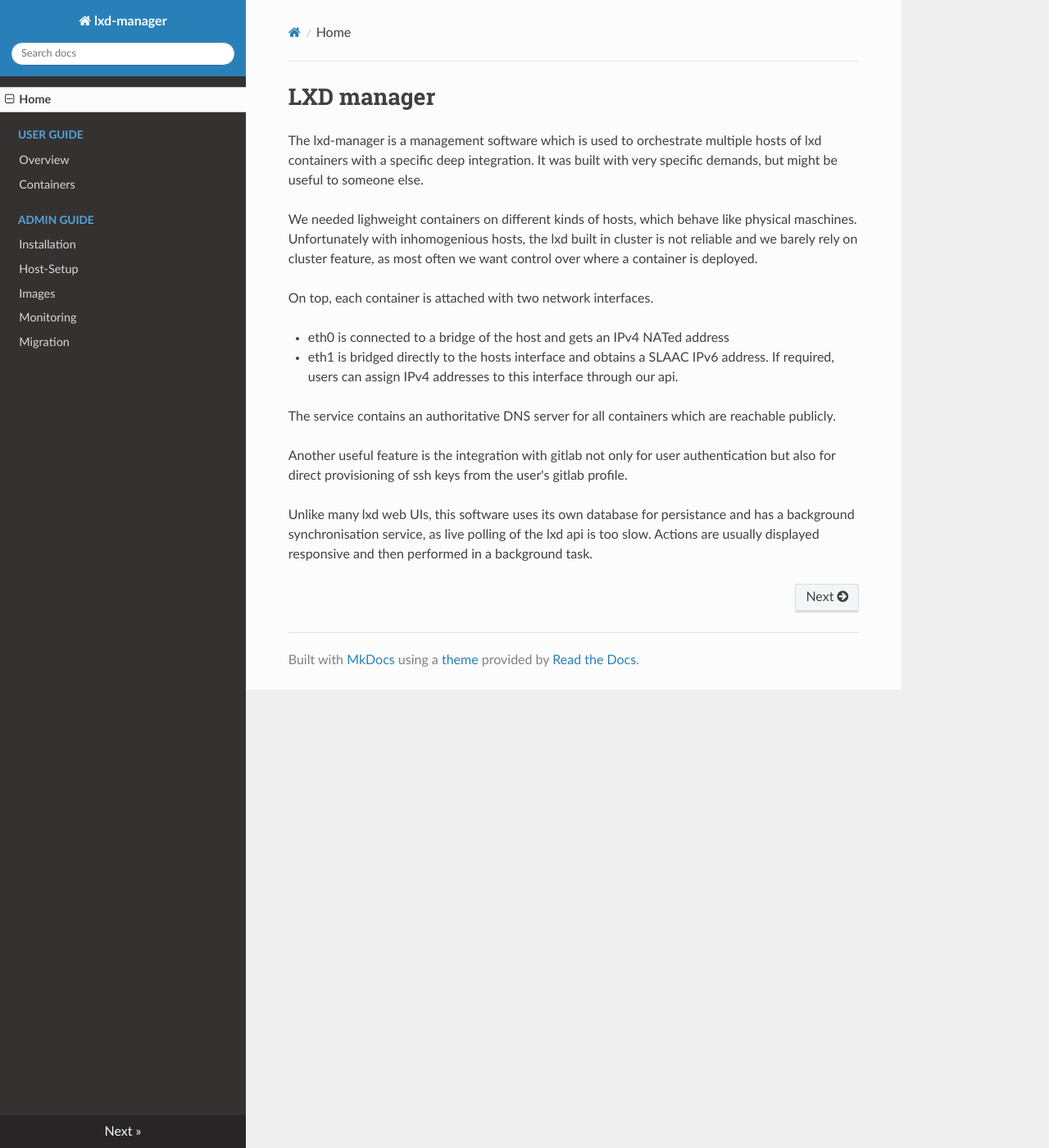
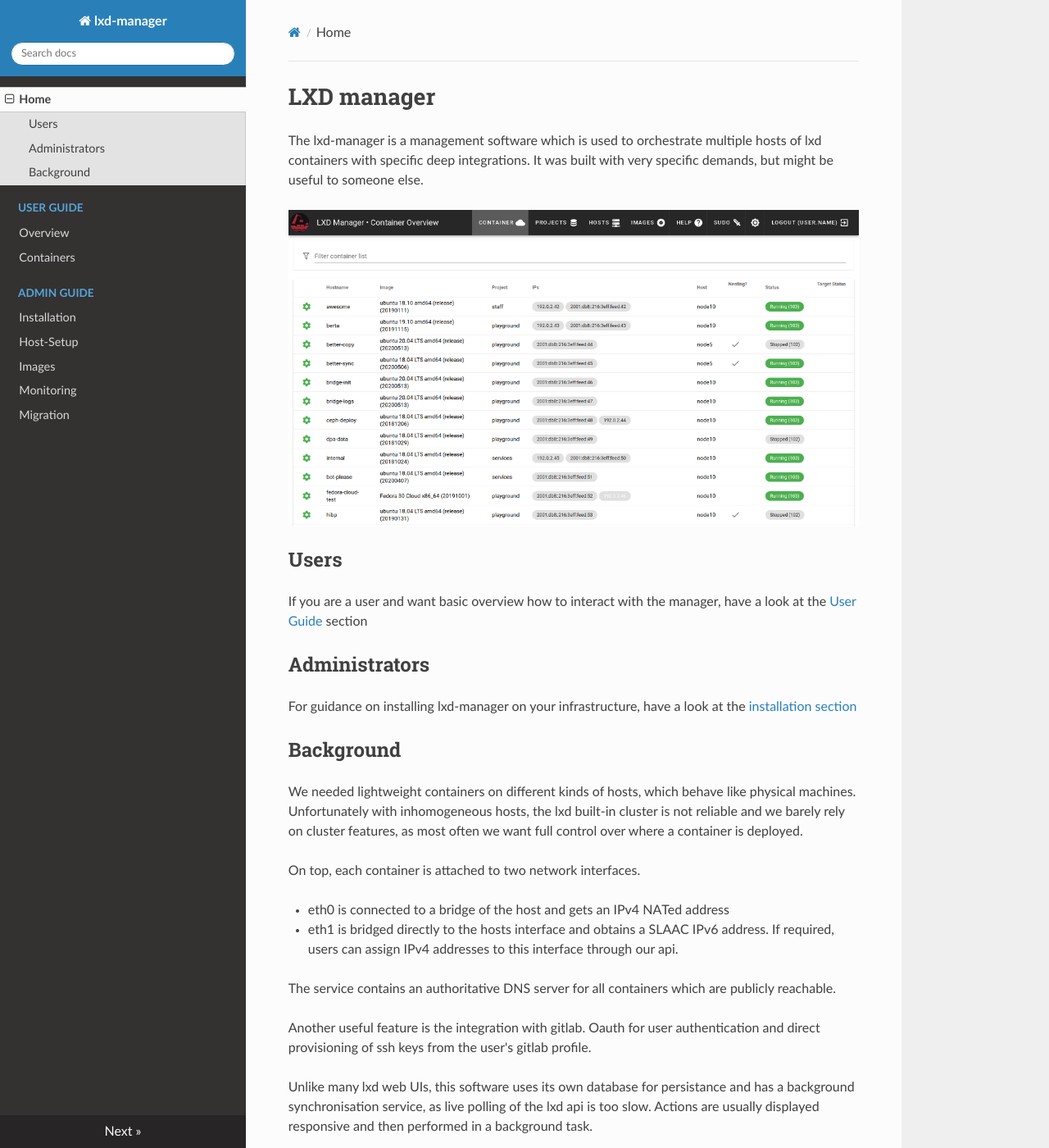
Before and after one commit to lxd-manager/deploy, an MkDocs documentation site: the page built from docs/index.md, in a window 1280 px wide and 1400 px high. Shown: the whole window at 82% size. Built offline with MkDocs 1.6.1, drawn with Linux system fonts in a browser that asks for light colours; nearby versions of some CDN libraries.

Commit message:
better docu usability

```diff
--- a/docs/index.md
+++ b/docs/index.md
@@ -1,15 +1,26 @@
 # LXD manager
-The lxd-manager is a management software which is used to orchestrate multiple hosts of lxd containers with a specific deep integration. It was built with very specific demands, but might be useful to someone else.
+The lxd-manager is a management software which is used to orchestrate multiple hosts of lxd containers with  specific deep integrations. It was built with very specific demands, but might be useful to someone else.
 
-We needed lighweight containers on different kinds of hosts, which behave like physical maschines. Unfortunately with inhomogenious hosts, the lxd built in cluster is not reliable and we barely rely on cluster feature, as most often we want control over where a container is deployed.
+![Screenshot](screenshots/container.png)
 
-On top, each container is attached with two network interfaces.
+## Users
+If you are a user and want basic overview how to interact with the manager, have a look at the [User Guide](overview.md) section
+
+## Administrators
+
+For guidance on installing lxd-manager on your infrastructure, have a look at the [installation section](install.md)
+
+## Background
+
+We needed lightweight containers on different kinds of hosts, which behave like physical machines. Unfortunately with inhomogeneous hosts, the lxd built-in cluster is not reliable and we barely rely on cluster features, as most often we want full control over where a container is deployed.
+
+On top, each container is attached to two network interfaces.
 
 - eth0 is connected to a bridge of the host and gets an IPv4 NATed address
 - eth1 is bridged directly to the hosts interface and obtains a SLAAC IPv6 address. If required, users can assign IPv4 addresses to this interface through our api.
 
-The service contains an authoritative DNS server for all containers which are reachable publicly.
+The service contains an authoritative DNS server for all containers which are publicly reachable.
 
-Another useful feature is the integration with gitlab not only for user authentication but also for direct provisioning of ssh keys from the user's gitlab profile.
+Another useful feature is the integration with gitlab. Oauth for user authentication and direct provisioning of ssh keys from the user's gitlab profile.
 
 Unlike many lxd web UIs, this software uses its own database for persistance and has a background synchronisation service, as live polling of the lxd api is too slow. Actions are usually displayed responsive and then performed in a background task.
```
Also changed, not shown: docs/overview.md (+1 -1 lines).
